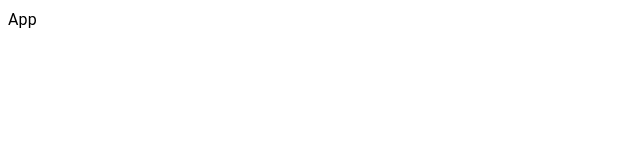
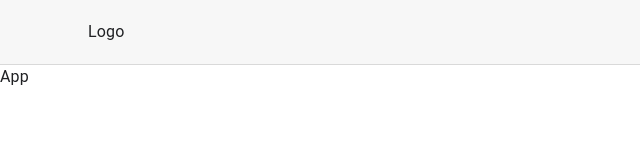
Before and after one commit to davidbutsch/bluebirdfs-landing-page, a React (Vite) app: page / in a window 1280 px wide. Shown: the top 160 px of the page, without its empty margins (0-640 px from the left). Built offline with nearby package versions, Linux system fonts and the light colour scheme; a web font is replaced by a local one.

Commit message:
feat: add layout

```diff
--- /dev/null
+++ b/src/components/index.ts
@@ -0,0 +1 @@
+export * from "./layout";
--- /dev/null
+++ b/src/components/layout/AppLayout.tsx
@@ -0,0 +1,16 @@
+import { CssBaseline } from "@mui/material";
+import { Header } from "./Header";
+
+type AppLayoutProps = {
+  children: React.ReactNode;
+};
+
+export const AppLayout = ({ children }: AppLayoutProps) => {
+  return (
+    <>
+      <CssBaseline />
+      <Header />
+      {children}
+    </>
+  );
+};
--- /dev/null
+++ b/src/components/layout/Header.tsx
@@ -0,0 +1,23 @@
+import { AppBar, Container } from "@mui/material";
+
+import { NavBar } from "./NavBar";
+import { theme } from "@/styles";
+
+export const Header = () => {
+  return (
+    <AppBar
+      position="static"
+      color="transparent"
+      sx={{
+        bgcolor: "#00000008",
+        backdropFilter: "blur(12px)",
+        boxShadow: "none",
+        borderBottom: `1px solid ${theme.palette.divider}`,
+      }}
+    >
+      <Container maxWidth="lg">
+        <NavBar />
+      </Container>
+    </AppBar>
+  );
+};
--- /dev/null
+++ b/src/components/layout/NavBar.tsx
@@ -0,0 +1,9 @@
+import { Toolbar, Typography } from "@mui/material";
+
+export const NavBar = () => {
+  return (
+    <Toolbar>
+      <Typography>Logo</Typography>
+    </Toolbar>
+  );
+};
--- /dev/null
+++ b/src/components/layout/elements/Page/Page.tsx
@@ -0,0 +1,9 @@
+import { AppLayout } from "../../AppLayout";
+
+type PageProps = {
+  children: React.ReactNode;
+};
+
+export const Page = ({ children }: PageProps) => {
+  return <AppLayout>{children}</AppLayout>;
+};
--- /dev/null
+++ b/src/components/layout/elements/Page/index.ts
@@ -0,0 +1 @@
+export * from "./Page";
--- /dev/null
+++ b/src/components/layout/elements/index.ts
@@ -0,0 +1 @@
+export * from "./Page";
--- /dev/null
+++ b/src/components/layout/index.ts
@@ -0,0 +1,2 @@
+export * from "./AppLayout";
+export * from "./elements";
--- a/src/routes/publicRoutes.tsx
+++ b/src/routes/publicRoutes.tsx
@@ -1,6 +1,6 @@
 import { Navigate, Outlet, RouteObject } from "react-router-dom";
 
-import { Typography } from "@mui/material";
+import { Page } from "@/components";
 
 export const publicRoutes: RouteObject[] = [
   {
@@ -9,7 +9,7 @@ export const publicRoutes: RouteObject[] = [
     children: [
       {
         path: "/",
-        element: <Typography>App</Typography>,
+        element: <Page>App</Page>,
       },
       {
         path: "*",
```
